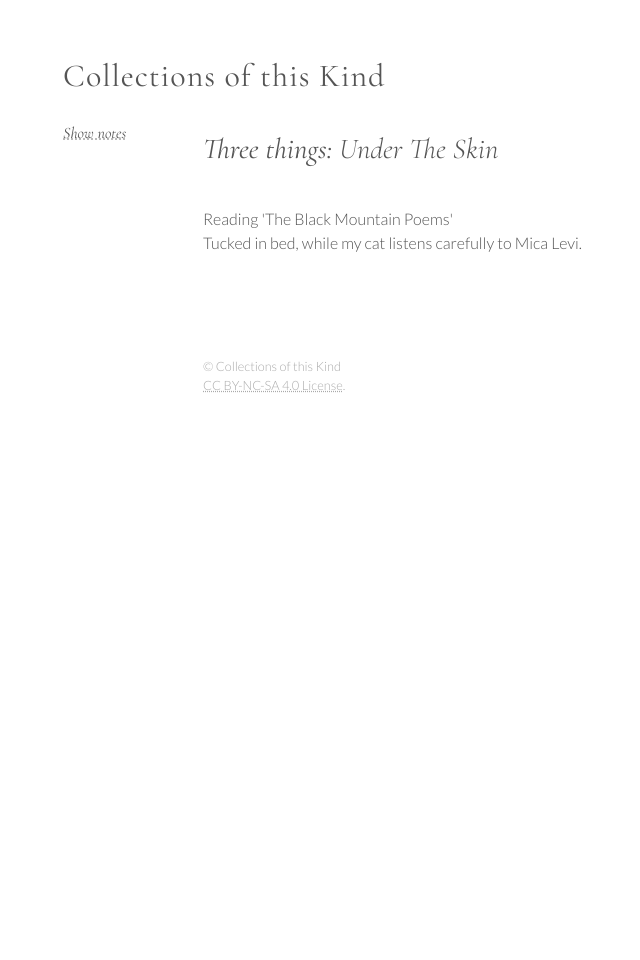
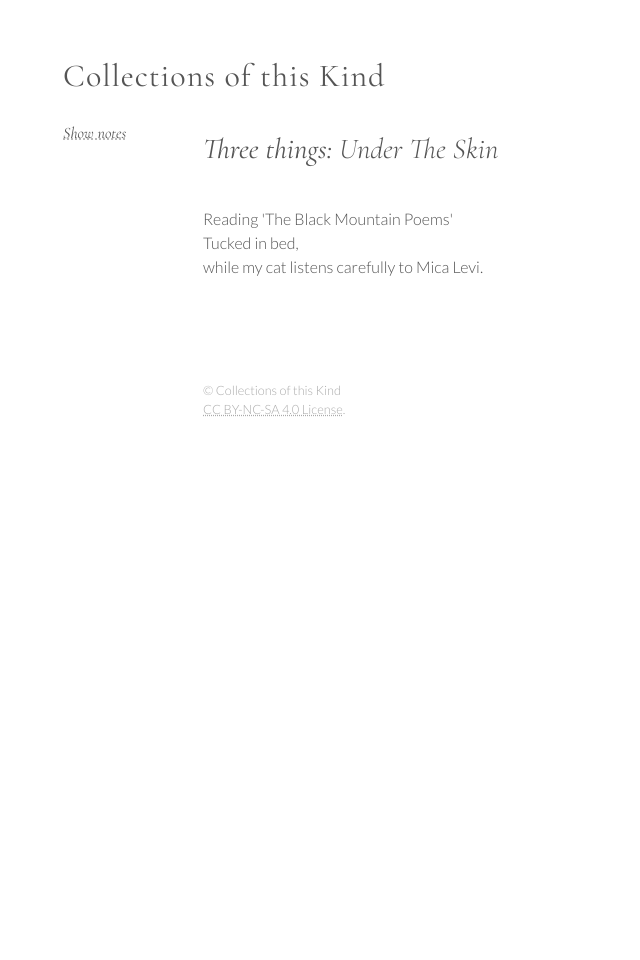
Before and after one commit to CollectionsOfThisKind/collectionsofthiskind.github.io, a Jekyll site: the page built from pages/diary/three-black.html, in a window 1280 px wide. Shown: the whole page, without its empty margins (47-687 px from the left). Built offline with Jekyll 4.4.1, drawn with Linux system fonts in a browser that asks for light colours.

Commit message:
Add files via upload

```diff
--- a/pages/diary/three-black.html
+++ b/pages/diary/three-black.html
@@ -19,7 +19,7 @@ layout: page
 
 <p>
 Reading 'The Black Mountain Poems'<br />
-Tucked in bed,
+Tucked in bed, <br />
 while my cat listens carefully to Mica Levi.
 </p>
 
@@ -37,7 +37,7 @@ Notes:
 </p>
 <p><span class=note>1</span> I can't tell you how much I love this album, "The Miraculous Mandarin" meets "Close Encounters".
 </p>
-<p><span class=note>2</span> <br />
+<p><span class=note>2</span> And so...<br />
 My cat, curled by my head. Juxtaposed with the toothpick which she tries to eat.<br />
 The book, looming over her head, like the old testament god.<br />
 The book, the cat, the toothpick, in a crazed space defined by curves and lines but in which it resides as some kind of triangle.<br />
```
